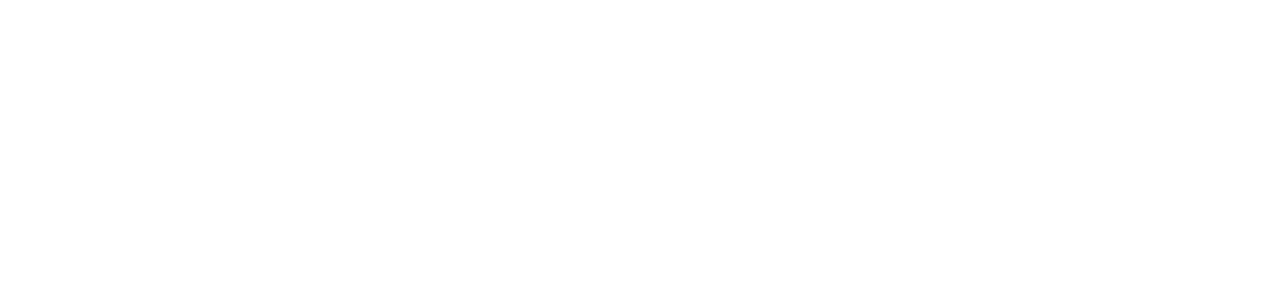
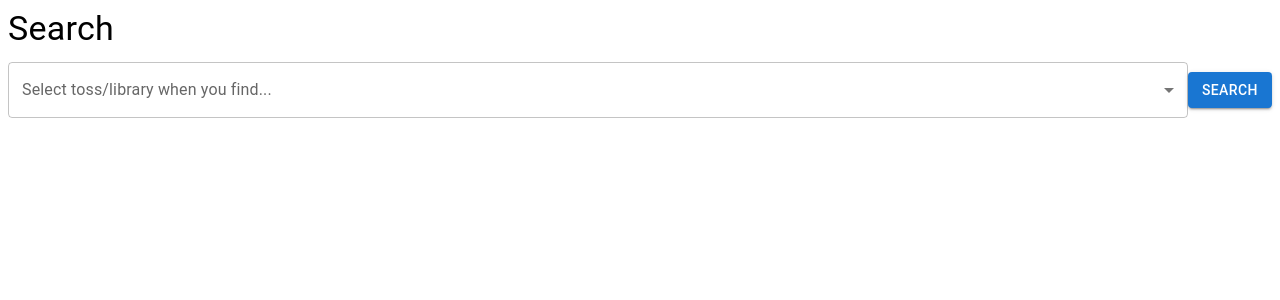
Before and after one commit to WoojinJeonkr/Study-collection, a React (Create React App) app: page /slash in a window 1280 px wide. Before the commit this address had no page. Shown: the top 300 px of the page. Built offline with nearby package versions, Linux system fonts and the light colour scheme; a small style sheet from the web is missing.

Commit message:
feat: add slash library info page

```diff
--- a/package.json
+++ b/package.json
@@ -12,11 +12,15 @@
     "@testing-library/react": "^13.0.0",
     "@testing-library/user-event": "^13.2.1",
     "@toast-ui/react-editor": "^3.2.3",
+    "@toss/react": "^1.3.8",
     "@types/jest": "^27.0.1",
     "@types/node": "^16.7.13",
     "@types/react": "^18.0.0",
     "@types/react-dom": "^18.0.0",
     "@types/react-router-dom": "^5.3.3",
+    "axios": "^1.4.0",
+    "cheerio": "^1.0.0-rc.12",
+    "express": "^4.18.2",
     "init": "^0.1.2",
     "react": "^18.2.0",
     "react-dom": "^18.2.0",
--- a/src/components/index.ts
+++ b/src/components/index.ts
@@ -2,3 +2,4 @@
 export * from './route';
 export * from './toastui';
 export * from './shared';
+export * from './slash';
--- a/src/components/route/RouteMap.tsx
+++ b/src/components/route/RouteMap.tsx
@@ -1,11 +1,13 @@
 import { Route, Routes } from 'react-router-dom';
 import { Home, ToastUIPage } from '../shared';
+import { Crawl } from '../slash';
 
 const RouteMap = () => {
   return (
     <Routes>
       <Route path="/" element={<Home />}></Route>
       <Route path="/toastui" element={<ToastUIPage />} />
+      <Route path="/slash" element={<Crawl />} />
     </Routes>
   );
 };
--- a/src/components/shared/Home.tsx
+++ b/src/components/shared/Home.tsx
@@ -9,6 +9,10 @@
     navigate("/toastui");
   }
 
+  const onMoveSlashPage = () => {
+    navigate("/slash");
+  }
+
   return (
     <div>
       <Typography variant='h1'>
@@ -18,6 +22,7 @@
         Discover the Best Editors for Your React Projects
       </Typography>
       <Button variant="contained" onClick={onMoveToastUIPage}>ToastUI Editor / Viewer</Button>
+      <Button variant="contained" onClick={onMoveSlashPage}>Slash library</Button>
     </div>
   );
 };
--- /dev/null
+++ b/src/components/slash/Crawl.tsx
@@ -0,0 +1,54 @@
+/* eslint-disable jsx-a11y/iframe-has-title */
+import { Typography, Box, Button, Select, MenuItem, SelectChangeEvent, FormControl, InputLabel } from "@mui/material";
+import { useState } from "react";
+import { SlashLibrary } from "./LibraryList";
+
+const Crawl =() => {
+  const [searchWord, setSearchWord] = useState<string>('');
+  const [pageLink, setPageLink] = useState<string>('');
+  const handleSearch = async () => {
+    const findLibrary = SlashLibrary.filter(value => value.name === searchWord);
+    setPageLink(findLibrary.map(value => {return value.link})[0]);
+  };
+
+  const handleChange = (event: SelectChangeEvent) => {
+    setSearchWord(event.target.value as string);
+  }
+
+  return (
+    <div style={{ height: window.innerHeight }}>
+      <Typography variant="h4" gutterBottom>
+        Search
+      </Typography>
+      <Box display="flex" alignItems="center">
+        <FormControl fullWidth>
+          <InputLabel>Select toss/library when you find...</InputLabel>
+          <Select
+            label="toss/library"
+            value={searchWord}
+            onChange={handleChange}
+          >
+            {SlashLibrary.map((value) => {
+              return (
+                <MenuItem key={`toss-library-${value.id}`} value={value.name}>{value.name}</MenuItem>
+              )
+            })}
+          </Select>
+        </FormControl>
+        <Button variant="contained" color="primary" onClick={handleSearch}>
+          Search
+        </Button>
+      </Box>
+      {pageLink && (
+        <Box mt={3}>
+          <iframe
+            style={{ width: '100%', height: window.innerHeight*0.75, border: 0 }}
+            src={pageLink}
+          />
+        </Box>
+      )}
+    </div>
+  )
+}
+
+export default Crawl;
--- /dev/null
+++ b/src/components/slash/LibraryList.ts
@@ -0,0 +1,36 @@
+interface InfoType {
+  id: number;
+  name: string;
+  link: string;
+};
+
+// eslint-disable-next-line @typescript-eslint/no-unused-vars
+export const SlashLibrary: InfoType[] = [
+  { id: 1, name: '@toss/assert', link: 'https://slash.page/ko/libraries/common/assert/src/assert.i18n'},
+  { id: 2, name: '@toss/crypto', link: 'https://slash.page/ko/libraries/common/crypto/src/pkcs1/encrypt.i18n'},
+  { id: 3, name: '@toss/date', link: 'https://slash.page/ko/libraries/common/date/README.i18n' },
+  { id: 4, name: '@toss/hangul', link: 'https://slash.page/ko/libraries/common/hangul/README.i18n' },
+  { id: 5, name: '@toss/ky', link: 'https://slash.page/ko/libraries/common/ky/README.i18n'},
+  { id: 6, name: '@toss/sentry', link: 'https://slash.page/ko/libraries/common/sentry/README.i18n' },
+  { id: 7, name: '@toss/storage', link: 'https://slash.page/ko/libraries/common/storage/README.i18n' },
+  { id: 8, name: '@toss/utillity-types', link: 'https://slash.page/ko/libraries/common/utility-types/src/Serializable.i18n' },
+  { id: 9, name: '@toss/utils', link: 'https://slash.page/ko/libraries/common/utils/README.i18n' },
+  { id: 10, name: '@toss/validators', link: 'https://slash.page/ko/libraries/common/validators/src/validators/is-age.i18n' },
+  { id: 11, name: '@toss/a11y', link: 'https://slash.page/ko/libraries/react/a11y/src/ScreenReaderOnly/index.i18n' },
+  { id: 12, name: '@toss/async-boundary', link: 'https://slash.page/ko/libraries/react/async-boundary/src/AsyncBoundary.i18n' },
+  { id: 13, name: '@toss/async-stylesheet', link: 'https://slash.page/ko/libraries/react/async-stylesheet/src/index.i18n' },
+  { id: 14, name: '@toss/emotion-utils', link: 'https://slash.page/ko/libraries/react/emotion-utils/src/Fullheight.i18n' },
+  { id: 15, name: '@toss/error-boundary', link: 'https://slash.page/ko/libraries/react/error-boundary/src/ErrorBoundary.i18n' },
+  { id: 16, name: '@toss/framer-motion', link: 'https://slash.page/ko/libraries/react/framer-motion/src/motion.i18n' },
+  { id: 17, name: '@toss/impression-area', link: 'https://slash.page/ko/libraries/react/impression-area/src/ImpressionArea.i18n' },
+  { id: 18, name: '@toss/lottie', link: 'https://slash.page/ko/libraries/react/lottie/src/Lottie.i18n' },
+  { id: 19, name: '@toss/react-query', link: 'https://slash.page/ko/libraries/react/react-query/src/hooks/useSuspendedQuery.i18n' },
+  { id: 20, name: '@toss/react', link: 'https://slash.page/ko/libraries/react/react/src/components/ClickArea/ClickArea.i18n' },
+  { id: 21, name: '@toss/recoil', link: 'https://slash.page/ko/libraries/react/recoil/src/utils/clearRecoilCache.i18n' },
+  { id: 22, name: '@toss/redirect', link: 'https://slash.page/ko/libraries/react/redirect/src/base/model/Redirection.i18n' },
+  { id: 23, name: '@toss/scroll-animation', link: 'https://slash.page/ko/libraries/react/scroll-animation/README.i18n' },
+  { id: 24, name: '@toss/use-funnel', link: 'https://slash.page/ko/libraries/react/use-funnel/README.i18n' },
+  { id: 25, name: '@toss/use-loading', link: 'https://slash.page/ko/libraries/react/use-loading/src/useLoading.i18n' },
+  { id: 26, name: '@toss/use-overlay', link: 'https://slash.page/ko/libraries/react/use-overlay/src/useOverlay.i18n' },
+  { id: 27, name: '@toss/use-query-param', link: 'https://slash.page/ko/libraries/react/use-query-param/README.i18n' },
+]
--- /dev/null
+++ b/src/components/slash/index.ts
@@ -0,0 +1,2 @@
+export { default as Crawl } from './Crawl';
+export * from './LibraryList';
```
Also changed, not shown: 1 other file (tests, documents, lock files or other folders).
